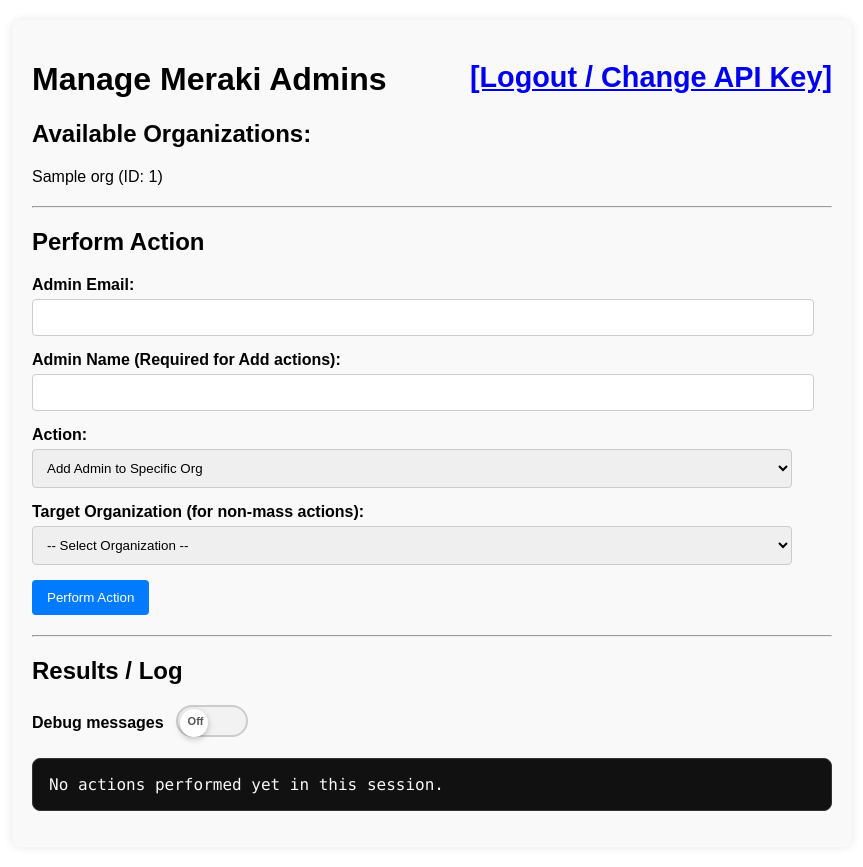
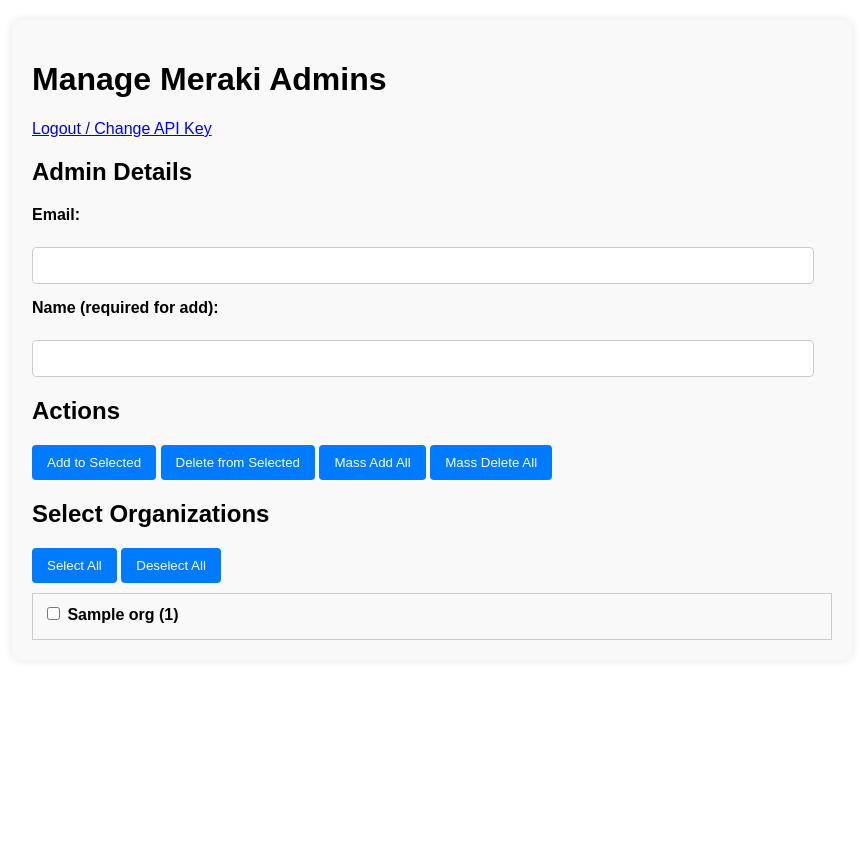
Before and after one commit to dbell-aa/merakiAPIuser-gpt-2026, a Flask app: template templates/manage.html in a window 1280 px wide. Shown: the whole page, without its empty margins (208-1071 px from the left). After the commit the page ends 640 px from the top, so only its background shows below. Run offline with Flask 2, Linux system fonts and the light colour scheme; the template is opened without the code that fills it: most values are stand-ins (such as "Sample title", 1, 10 or a date in 2020).

Commit message:
GPT modified HTML

```diff
--- a/templates/index.html
+++ b/templates/index.html
@@ -4,11 +4,13 @@
 {% block content %}
 <h1>Meraki Admin Tool</h1>
 <p>Please enter your Meraki API key to begin.</p>
+
 <form method="post" action="{{ url_for('index') }}">
   <div class="form-group">
     <label for="api_key">Meraki API Key:</label>
     <input type="password" id="api_key" name="api_key" required>
   </div>
+
   <button type="submit">Load Organizations</button>
 </form>
 {% endblock %}
--- a/templates/manage.html
+++ b/templates/manage.html
@@ -2,229 +2,72 @@
 {% block title %}Manage Admins{% endblock %}
 
 {% block content %}
-  <h1>Manage Meraki Admins <a href="{{ url_for('logout') }}" class="logout">[Logout / Change API Key]</a></h1>
+<h1>Manage Meraki Admins</h1>
+<a href="{{ url_for('logout') }}">Logout / Change API Key</a>
 
-  <h2>Available Organizations:</h2>
-  {% if org_data %}
-  <ul>
+<form method="post" action="{{ url_for('start_job') }}">
+
+  <!-- Admin Info Section -->
+  <h2>Admin Details</h2>
+  <div style="margin-bottom:15px;">
+    <label>Email:</label><br>
+    <input type="email" name="email" required>
+  </div>
+
+  <div style="margin-bottom:20px;">
+    <label>Name (required for add):</label><br>
+    <input type="text" name="name">
+  </div>
+
+  <!-- Action Buttons -->
+  <h2>Actions</h2>
+  <div style="margin-bottom:20px;">
+    <button type="submit" name="action" value="add_selected">
+      Add to Selected
+    </button>
+
+    <button type="submit" name="action" value="delete_selected">
+      Delete from Selected
+    </button>
+
+    <button type="submit" name="action" value="mass_add">
+      Mass Add All
+    </button>
+
+    <button type="submit" name="action" value="mass_delete">
+      Mass Delete All
+    </button>
+  </div>
+
+  <!-- Organization List -->
+  <h2>Select Organizations</h2>
+
+  <div style="margin-bottom:10px;">
+    <button type="button" onclick="selectAll()">Select All</button>
+    <button type="button" onclick="deselectAll()">Deselect All</button>
+  </div>
+
+  <div style="max-height:300px; overflow:auto; border:1px solid #ccc; padding:10px;">
     {% for org_id, org_name in org_data.items() %}
-      <li>{{ org_name }} (ID: {{ org_id }})</li>
+      <div>
+        <label>
+          <input type="checkbox" name="orgs" value="{{ org_id }}">
+          {{ org_name }} ({{ org_id }})
+        </label>
+      </div>
     {% endfor %}
-  </ul>
-  {% else %}
-    <p>No organizations found or error loading them.</p>
-  {% endif %}
+  </div>
 
-  <hr>
+</form>
 
-  <h2>Perform Action</h2>
-  <form method="post" action="{{ url_for('manage_admin') }}">
-    <div class="form-group">
-      <label for="email">Admin Email:</label>
-      <input type="email" id="email" name="email" required>
-    </div>
-    <div class="form-group">
-      <label for="name">Admin Name (Required for Add actions):</label>
-      <input type="text" id="name" name="name">
-    </div>
-    <div class="form-group">
-      <label for="action">Action:</label>
-      <select id="action" name="action" required>
-        <option value="add">Add Admin to Specific Org</option>
-        <option value="delete">Delete Admin from Specific Org</option>
-        <option value="mass_add">Mass Add Admin to ALL Orgs</option>
-        <option value="mass_delete">Mass Delete Admin from ALL Orgs</option>
-        <option value="check">Check if Admin Exists in Specific Org</option>
-      </select>
-    </div>
-     <div class="form-group" id="org-select-group">
-        <label for="organization_id">Target Organization (for non-mass actions):</label>
-        <select id="organization_id" name="organization_id">
-            <option value="">-- Select Organization --</option>
-            {% for org_id, org_name in org_data.items() %}
-                <option value="{{ org_id }}">{{ org_name }} ({{ org_id }})</option>
-            {% endfor %}
-        </select>
-     </div>
-    <button type="submit">Perform Action</button>
-  </form>
+<script>
+function selectAll() {
+  document.querySelectorAll('input[name="orgs"]').forEach(cb => cb.checked = true);
+}
 
-  <hr>
-
-  <h2>Results / Log</h2>
-  <div class="log-controls">
-    <span class="log-label">Debug messages</span>
-    <label class="toggle-switch">
-      <input type="checkbox" id="debugToggle" aria-label="Toggle debug messages">
-      <span class="slider">
-        <span class="slider-label slider-off">Off</span>
-        <span class="slider-label slider-on">On</span>
-      </span>
-    </label>
-  </div>
-  <pre id="results" class="log-output"></pre>
-
-  <style>
-    .log-output {
-      max-height: 800px;
-      overflow-y: auto;
-      padding: 1rem;
-      background: #111;
-      color: #f8f8f8;
-      border-radius: 8px;
-      border: 1px solid #333;
-      white-space: pre-wrap;
-      font-family: 'SFMono-Regular', Consolas, 'Liberation Mono', Menlo, monospace;
-      box-sizing: border-box;
-    }
-
-    .log-controls {
-      display: flex;
-      align-items: center;
-      gap: 0.75rem;
-      margin-bottom: 0.5rem;
-    }
-
-    .log-label {
-      font-weight: 600;
-    }
-
-    .toggle-switch {
-      position: relative;
-      display: inline-block;
-      width: 72px;
-      height: 32px;
-      background: #ccc;
-      border-radius: 16px;
-      cursor: pointer;
-      transition: background 0.2s ease;
-      padding: 2px;
-      box-sizing: border-box;
-    }
-
-    .toggle-switch input {
-      display: none;
-    }
-
-    .toggle-switch .slider {
-      position: relative;
-      display: block;
-      width: 100%;
-      height: 100%;
-      border-radius: 14px;
-      background: #f2f2f2;
-    }
-
-    .toggle-switch .slider::before {
-      content: "";
-      position: absolute;
-      height: 28px;
-      width: 28px;
-      left: 2px;
-      top: 2px;
-      background-color: #fff;
-      border-radius: 50%;
-      box-shadow: 0 2px 6px rgba(0,0,0,0.25);
-      transition: transform 0.2s ease, background-color 0.2s ease;
-    }
-
-    .toggle-switch input:checked + .slider {
-      background: linear-gradient(90deg, #2563eb, #3b82f6);
-    }
-
-    .toggle-switch input:checked + .slider::before {
-      transform: translateX(40px);
-      background-color: #e5e7eb;
-    }
-
-    .slider-label {
-      position: absolute;
-      top: 50%;
-      transform: translateY(-50%);
-      font-size: 11px;
-      font-weight: 700;
-      color: #555;
-      pointer-events: none;
-    }
-
-    .slider-off {
-      left: 10px;
-    }
-
-    .slider-on {
-      right: 10px;
-      color: #e5e7eb;
-      opacity: 0;
-      transition: opacity 0.2s ease;
-    }
-
-    .toggle-switch input:checked + .slider .slider-on {
-      opacity: 1;
-    }
-
-    .toggle-switch input:checked + .slider .slider-off {
-      opacity: 0;
-    }
-  </style>
-
-  <script>
-    // Optional: Hide Org selector for mass actions
-    const actionSelect = document.getElementById('action');
-    const orgSelectGroup = document.getElementById('org-select-group');
-    const orgSelect = document.getElementById('organization_id');
-    const nameInput = document.getElementById('name');
-    const resultsElement = document.getElementById('results');
-    const debugToggle = document.getElementById('debugToggle');
-
-    // Results data from the server (array of {message, category})
-    const resultsData = {{ results | tojson | safe }};
-
-    function normalizeEntries(entries) {
-      return (entries || []).map(entry => {
-        if (entry && typeof entry === 'object' && 'message' in entry && 'category' in entry) {
-          return entry;
-        }
-        return { message: String(entry || ''), category: 'info' };
-      });
-    }
-
-    const normalizedResults = normalizeEntries(resultsData);
-
-    function renderLogs() {
-      const showDebug = debugToggle.checked;
-      const filtered = showDebug
-        ? normalizedResults
-        : normalizedResults.filter(entry => entry.category !== 'debug');
-
-      const text = filtered.length
-        ? filtered.map(entry => entry.message).join('\n')
-        : 'No actions performed yet in this session.';
-
-      resultsElement.textContent = text;
-    }
-
-    function toggleOrgSelect() {
-      const selectedAction = actionSelect.value;
-      if (selectedAction.startsWith('mass_')) {
-        orgSelectGroup.style.display = 'none';
-        orgSelect.required = false;
-      } else {
-        orgSelectGroup.style.display = 'block';
-        orgSelect.required = true; // Make required only for non-mass actions
-      }
-      // Make name required only for add actions
-      if (selectedAction.endsWith('_add')) {
-          nameInput.required = true;
-      } else {
-          nameInput.required = false;
-      }
-    }
-
-    actionSelect.addEventListener('change', toggleOrgSelect);
-    debugToggle.addEventListener('change', renderLogs);
-    // Initial check on page load
-    toggleOrgSelect();
-    renderLogs();
-  </script>
+function deselectAll() {
+  document.querySelectorAll('input[name="orgs"]').forEach(cb => cb.checked = false);
+}
+</script>
 
 {% endblock %}
```
Also changed, not shown: templates/job.html (added, +68 -0 lines), templates/progress.html (added, +20 -0 lines). Lines whose indentation alone changed are shown as unchanged.
